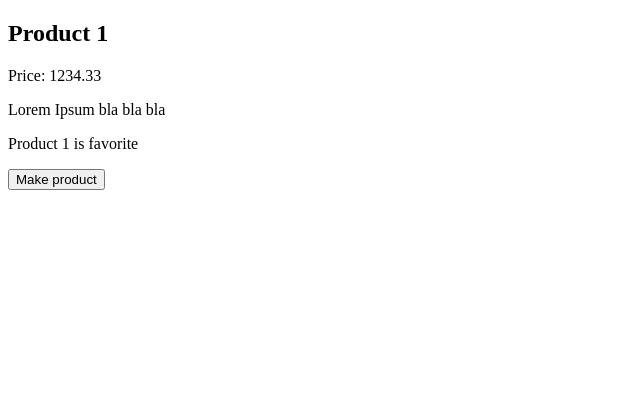
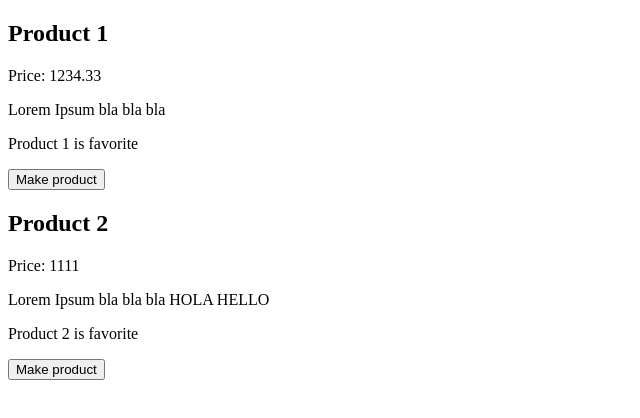
Before and after one commit to neowebor/react-vite-project, a React (Vite) app: page / in a window 1280 px wide. Shown: the top 418 px of the page, without its empty margins (0-640 px from the left). Built offline with nearby package versions, Linux system fonts and the light colour scheme.

Commit message:
Add ProductList component

```diff
--- a/src/App.jsx
+++ b/src/App.jsx
@@ -1,25 +1,44 @@
 import React from "react";
-import Greeting from "./components/Greetings";
-import MyClassComponent from "./components/MyClassComponent";
-import MyFuncComponent from "./components/MyFuncComponent";
 import Product from "./components/Product/Product";
+import ProductList from "./components/ProductList/ProductList";
 
-const product = {
-  id: 0,
-  name: "Product 1",
-  price: 1234.33,
-  description: "Lorem Ipsum bla bla bla",
-};
+const products = [
+  {
+    id: 0,
+    name: "Product 1",
+    price: 1234.33,
+    description: "Lorem Ipsum bla bla bla",
+  },
+
+  {
+    id: 1,
+    name: "Product 2",
+    price: 1111,
+    description: "Lorem Ipsum bla bla bla HOLA HELLO",
+  },
+]
 
 function App() {
   // const shouldClassComponentsRender = Math.random() > 0.5;
 
+  // const components = new Array(5).fill(null).map(() => {
+  //   return <p>text</p>
+  // });
+
+  // console.log(components);
+
+  // const productsComponents = products.map((product) => {
+  //   return <Product product={product} />
+  // })
+
   return (
     <>
+      <ProductList products={products}/>
       {/* <Greeting userFirstName="John" userLastName="Doe" />
       <Greeting userFirstName="Sarah" />
       <Greeting /> */}
-      <Product product={product} />
+      {/* <Product product={products[0]} />
+      <Product product={products[1]} /> */}
       {/* {shouldClassComponentsRender ? <MyClassComponent /> : <MyFuncComponent />} */}
     </>
   );
--- /dev/null
+++ b/src/components/ProductList/ProductList.jsx
@@ -0,0 +1,16 @@
+import React from 'react'
+import Product from '../Product/Product';
+
+class ProductList extends React.Component {
+  render () {
+    const {products} = this.props;
+
+    const productsComponents = products.map((product) => {
+      return <Product product={product} />
+    })
+
+    return <>{productsComponents}</>
+  }
+}
+
+export default ProductList;
```
